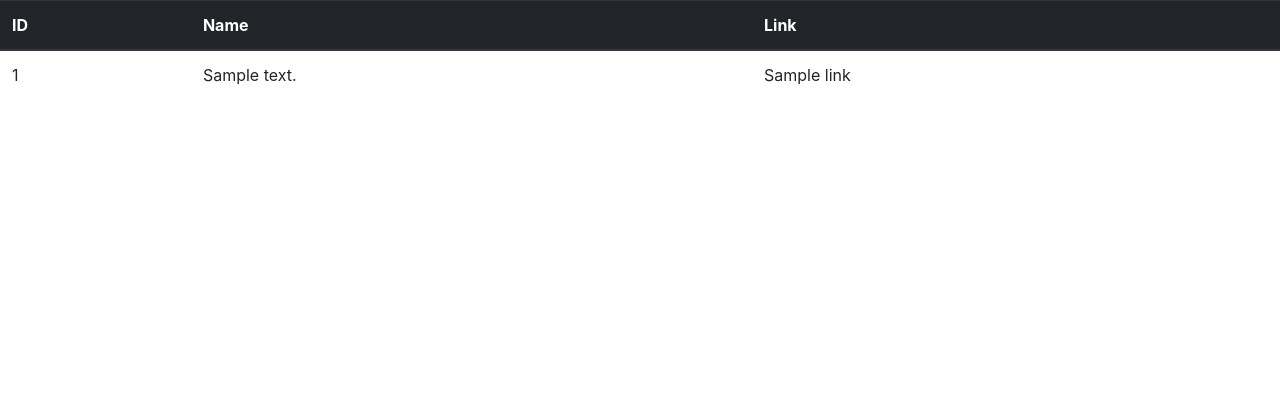
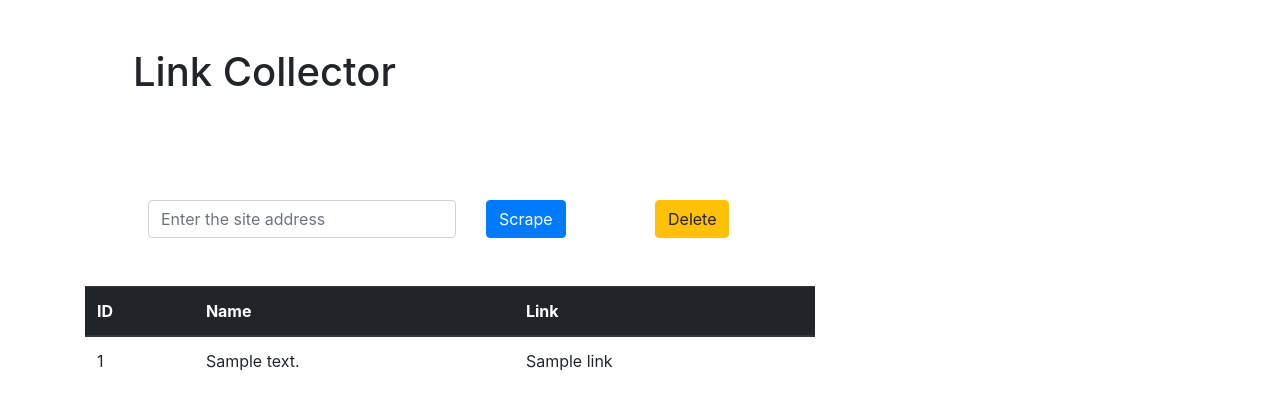
Before and after one commit to Mayank50001/Web-Scraper-using-django, a Django app: page / in a window 1280 px wide. Shown: the top 410 px of the page. Run offline with Django 4.2, Linux system fonts and the light colour scheme; tables that the repository leaves empty hold one stand-in row (values such as "Sample post"); data that the repository does not hold is empty.

Commit message:
Fourthcommit Vdeo Title : Accepting URLs from users

```diff
--- a/scraper_project/firstapp/models.py
+++ b/scraper_project/firstapp/models.py
@@ -3,7 +3,8 @@ from django.db import models
 # Create your models here.
 class Link(models.Model):
 
-
+    def __str__(self):
+        return self.name if self.name else "Unnamed site"
 
     address = models.CharField(max_length=1000 , null=True , blank=True)
     name = models.CharField(max_length=1000 , null=True , blank=True)
--- a/scraper_project/firstapp/templates/firstapp/result.html
+++ b/scraper_project/firstapp/templates/firstapp/result.html
@@ -8,6 +8,33 @@
 <script src="https://cdn.jsdelivr.net/npm/bootstrap@4.0.0/dist/js/bootstrap.min.js" integrity="sha384-JZR6Spejh4U02d8jOt6vLEHfe/JQGiRRSQQxSfFWpi1MquVdAyjUar5+76PVCmYl" crossorigin="anonymous"></script>
 </head>
 <body>
+
+    <div class="container">
+
+        <div class="row">
+            <div class="col-md-12 m-5">
+                <h1>Link Collector</h1>
+            </div>
+        </div>
+
+        <div class="row m-5">
+            <div class="col-md-4">
+                <form action="/" method="post">
+                    {% csrf_token %}
+                    <input id="site" name="site" placeholder="Enter the site address" type="text" class="form-control">
+                </div>
+                <div class="col-md-2">
+                    <button class="btn-primary btn" type="submit">Scrape</button>
+                </div>
+                </form>
+                <div class="col-md-6">
+                    <a class="btn btn-warning" href="/delete">Delete</a>
+                </div>
+
+        </div>
+
+        <div class="row">
+            <div class="col-md-8">
                 <table class="table">
                     <thead class="thead-dark">
                       <tr>
@@ -26,6 +53,10 @@
                     {% endfor %}
                     </tbody>
                   </table>
+            </div>
+        </div>
+    </div>
+
 
 
 </body>
--- a/scraper_project/firstapp/views.py
+++ b/scraper_project/firstapp/views.py
@@ -1,18 +1,27 @@
 from django.shortcuts import render
 import requests
 from bs4 import BeautifulSoup
+from django.http import HttpResponseRedirect
 from .models import Link
 # Create your views here.
 def scrape(request):
-    page = requests.get("https://www.google.com")
-    soup = BeautifulSoup(page.text , 'html.parser')
+    if request.method == "POST":
+        site = request.POST.get('site' , '')
+        page = requests.get("https://www.google.com")
+        soup = BeautifulSoup(page.text , 'html.parser')
 
 
-    for link in soup.find_all('a'):
-        link_address = link.get('href')
-        link_text = link.string
-        Link.objects.create(address = link_address , name = link_text)
+        for link in soup.find_all('a'):
+            link_address = link.get('href')
+            link_text = link.string
+            Link.objects.create(address = link_address , name = link_text)
 
+        return HttpResponseRedirect("/")
 
-    data = Link.objects.all()
-    return render(request , 'firstapp/result.html' , {'data':data})
+    else:
+        data = Link.objects.all()
+        return render(request , 'firstapp/result.html' , {'data':data})
+
+def clear(request):
+    Link.objects.all().delete()
+    return render(request , 'firstapp/result.html')
--- a/scraper_project/scraper_project/urls.py
+++ b/scraper_project/scraper_project/urls.py
@@ -19,5 +19,6 @@ from django.urls import path
 from firstapp import views
 urlpatterns = [
     path('admin/', admin.site.urls),
-    path('' , views.scrape , name='scrape')
+    path('' , views.scrape , name='scrape'),
+    path('delete/' , views.clear , name='clear')
 ]
```
Also changed, not shown: scraper_project/db.sqlite3. Lines whose indentation alone changed are shown as unchanged.
